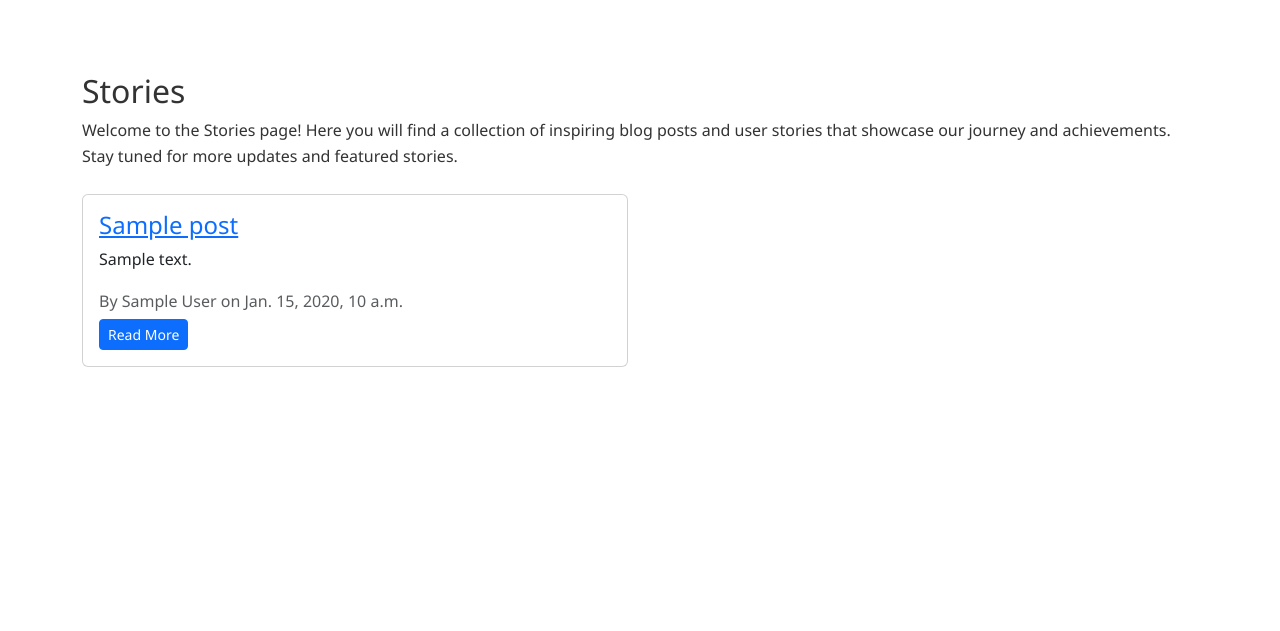
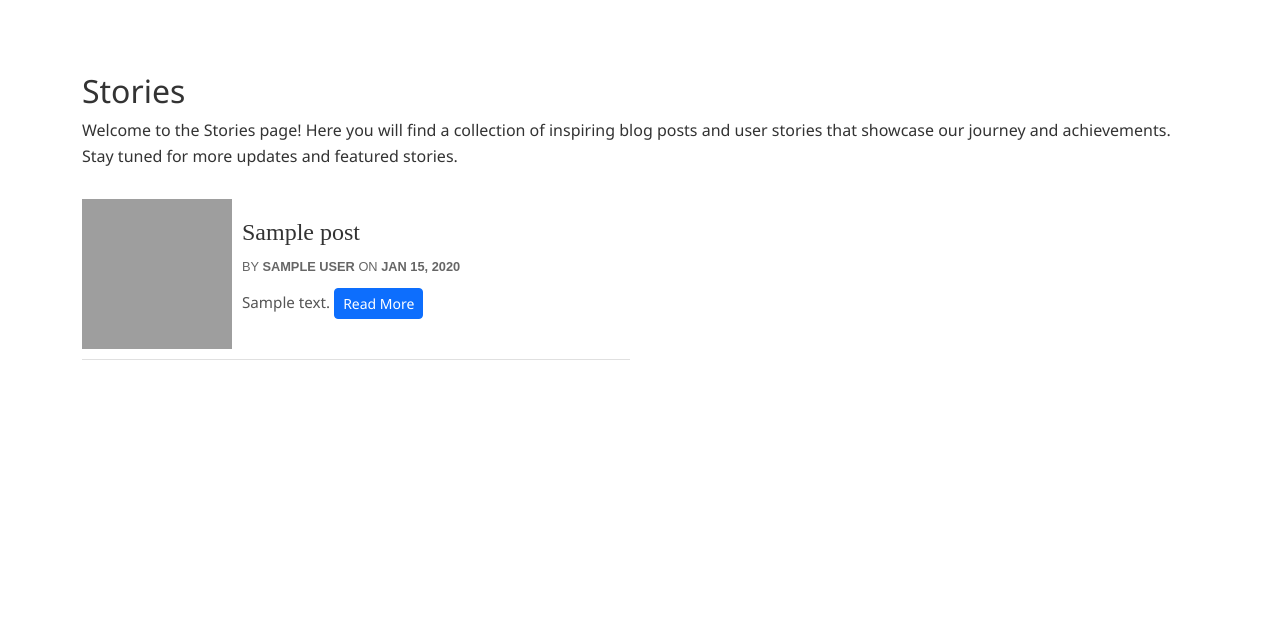
Before and after one commit to SivakumarKathan/s3apps_design_data, a Django app: template templates/blogs/Stories.html in a window 1280 px wide. Shown: the part 66-697 px from the top of the page. Run offline with Django 5.2, Linux system fonts and the light colour scheme; the template is opened without the code that fills it: most values are stand-ins (such as "Sample title", 1, 10 or a date in 2020); grey boxes are pictures that could not be loaded.

Commit message:
update stories page for blog list and detail page view

```diff
--- a/s3apps_design/urls.py
+++ b/s3apps_design/urls.py
@@ -16,8 +16,14 @@ Including another URLconf
 """
 from django.contrib import admin
 from django.urls import path, include
+from django.conf import settings
+from django.conf.urls.static import static
 
 urlpatterns = [
     path('admin/', admin.site.urls),
     path('', include('blogs.urls')),
 ]
+
+# Serve static files in development
+if settings.DEBUG:
+    urlpatterns += static(settings.STATIC_URL, document_root=settings.BASE_DIR / 'static')
--- /dev/null
+++ b/static/css/stories.css
@@ -0,0 +1,99 @@
+/* Stories Page Styles */
+
+.stories-list {
+    display: grid;
+    grid-template-columns: 1fr 1fr;
+    gap: 20px;
+}
+
+.story-item {
+    display: flex;
+    align-items: center;
+    border-bottom: 1px solid #e0e0e0;
+    margin: 5px 0;
+    padding-bottom: 10px;
+}
+
+.story-item-image {
+    flex-shrink: 0;
+    margin-right: 10px;
+}
+
+.story-item-image img {
+    width: 150px;
+    height: 150px;
+    object-fit: cover;
+}
+
+.story-item-content {
+    flex: 1;
+}
+
+.story-title {
+    font-family: serif;
+    font-size: 1.5rem;
+    line-height: 1.2;
+    margin-bottom: 10px;
+    margin-top: 0;
+}
+
+.story-title a {
+    text-decoration: none;
+    color: #333;
+}
+
+.story-title a:hover {
+    color: #0056b3;
+}
+
+.story-meta {
+    font-family: sans-serif;
+    text-transform: uppercase;
+    font-size: 0.8rem;
+    color: #666;
+    margin-bottom: 10px;
+}
+
+.story-summary {
+    color: #555;
+    line-height: 1.5;
+    font-size: 0.95rem;
+    margin-bottom: 10px;
+}
+
+/* Story Detail Page Styles */
+.story-detail-image {
+    text-align: center;
+    margin: 20px 0;
+}
+
+.story-detail-image img {
+    max-width: 100%;
+    height: auto;
+    max-height: 500px;
+    object-fit: contain;
+    border-radius: 8px;
+    box-shadow: 0 2px 8px rgba(0, 0, 0, 0.1);
+}
+
+/* Responsive Design */
+@media (max-width: 768px) {
+    .stories-list {
+        grid-template-columns: 1fr;
+    }
+
+    .story-item {
+        flex-direction: column;
+    }
+
+    .story-item-image {
+        margin-right: 0;
+        margin-bottom: 15px;
+        width: 100%;
+    }
+
+    .story-item-image img {
+        width: 100%;
+        height: auto;
+    }
+}
--- a/templates/blogs/Stories.html
+++ b/templates/blogs/Stories.html
@@ -1,22 +1,32 @@
 {% extends 'base.html' %}
+{% load static %}
 {% block content %}
+<link rel="stylesheet" href="{% static 'css/stories.css' %}?v=999">
+
 <div class="container mt-5">
     <h2>Stories</h2>
     <p>Welcome to the Stories page! Here you will find a collection of inspiring blog posts and user stories that showcase our journey and achievements. Stay tuned for more updates and featured stories.</p>
 
     {% if posts %}
-        <div class="row mt-4">
+        <div class="stories-list mt-4">
             {% for post in posts %}
-            <div class="col-md-6 mb-4">
-                <div class="card h-100">
-                    <div class="card-body">
-                        <h4 class="card-title">
-                            <a href="{% url 'blogs:story_detail' post.id %}">{{ post.title }}</a>
-                        </h4>
-                        <p class="card-text">{{ post.summary|default:post.content|truncatewords:30 }}</p>
-                        <p class="text-muted mb-1">By {{ post.author }} on {{ post.created_at }}</p>
-                        <a href="{% url 'blogs:story_detail' post.id %}" class="btn btn-primary btn-sm">Read More</a>
-                    </div>
+            <div class="story-item">
+                {% if post.image1 %}
+                <div class="story-item-image">
+                    <img src="https://storage.googleapis.com/s3_apps/{{ post.image1 }}" alt="{{ post.title }} thumbnail">
+                </div>
+                {% endif %}
+
+                <div class="story-item-content">
+                    <h3 class="story-title">
+                        <a href="{% url 'blogs:story_detail' post.id %}">{{ post.title }}</a>
+                    </h3>
+                    <p class="story-meta">
+                        By <strong>{{ post.author }}</strong> on <strong>{{ post.created_at|date:"M d, Y" }}</strong>
+                    </p>
+                    <p class="story-summary">{{ post.summary|default:post.content|truncatewords:20 }}
+                    <a href="{% url 'blogs:story_detail' post.id %}" class="btn btn-primary btn-sm">Read More</a>
+                    </p>
                 </div>
             </div>
             {% endfor %}
```
Also changed, not shown: s3apps_design/settings.py (+21 -18 lines), templates/blogs/Stories_details.html (+17 -1 lines), 1 other file.
